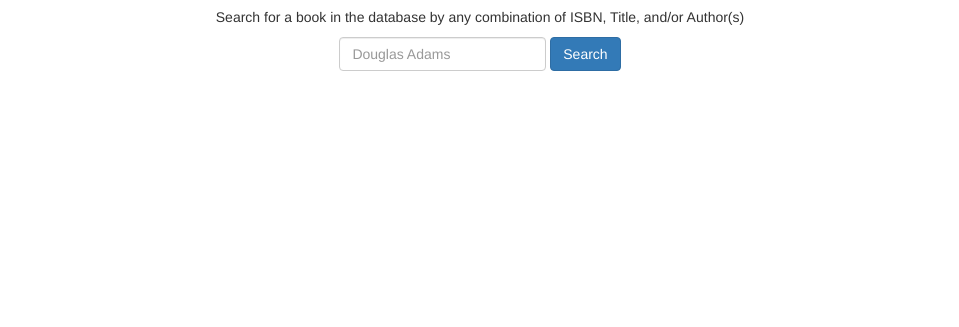
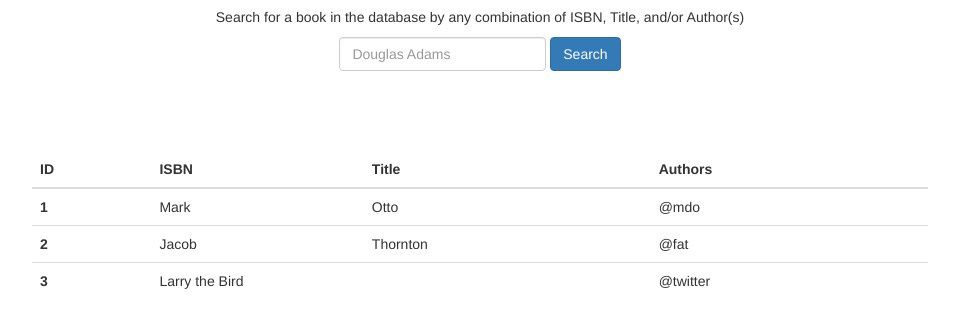
Before and after one commit to daytonpe/librarian-app-mysql, a website: page views/index.html in a window 1280 px wide. Shown: the part 143-470 px from the top of the page, without its empty margins (160-1119 px from the left). Drawn offline with nearby package versions, Linux system fonts and the light colour scheme.

Commit message:
render ISBN and Title of response

```diff
--- a/public/css/style.css
+++ b/public/css/style.css
@@ -3,12 +3,19 @@
   text-align: center;
 }
 
-body #main {
+#main {
   text-align: center;
   margin-top: 100px;
   margin-left: 10%;
   margin-right: 10%;
 }
 
-#searchForm {
+#searchResultTable {
+  width: 70%;
+  margin-left: auto;
+  margin-right: auto;
 }
+
+div#output{
+  text-align: left;
+}
--- a/views/index.html
+++ b/views/index.html
@@ -10,7 +10,6 @@
 
     <script type="text/javascript">
       $(document).ready(function() {
-
         $("#searchTermSubmit").click(function() {
           var payload = {
             name: $("#searchTerm").val()
@@ -22,15 +21,16 @@
             processData: false,
             data: JSON.stringify(payload),
             complete: function(data) {
-            $("#output").html(data.responseText);
+              $("#output").append(data.responseText);
             }
           });
           return false; // keeps the form from submitting (text doesn't disappear.)
         });
       });
+    </script>
 
-    </script>
   </head>
+
   <body>
     <div id="main">
       <h1 class="title">Librarian</h1>
@@ -49,7 +49,42 @@
 
       <!-- <input id="user-name" type="text" />
       <input id="user-submit" type="submit" /> -->
-      <p id="output"></p>
+      <div id="output"></div>
+
+      <br><br>
     </div>
+
+      <table id="searchResultTable" class="table table-hover">
+        <thead>
+          <tr>
+            <th scope="col">ID</th>
+            <th scope="col">ISBN</th>
+            <th scope="col">Title</th>
+            <th scope="col">Authors</th>
+          </tr>
+        </thead>
+        <tbody>
+          <tr>
+            <th scope="row">1</th>
+            <td>Mark</td>
+            <td>Otto</td>
+            <td>@mdo</td>
+          </tr>
+          <tr>
+            <th scope="row">2</th>
+            <td>Jacob</td>
+            <td>Thornton</td>
+            <td>@fat</td>
+          </tr>
+          <tr>
+            <th scope="row">3</th>
+            <td colspan="2">Larry the Bird</td>
+            <td>@twitter</td>
+          </tr>
+        </tbody>
+      </table>
+
+
   </body>
+
 </html>
```
Also changed, not shown: app.js (+8 -7 lines). Lines whose indentation alone changed are shown as unchanged.
